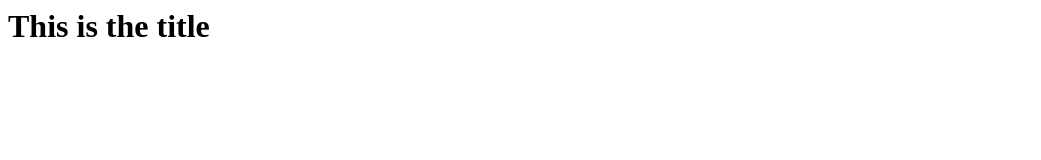
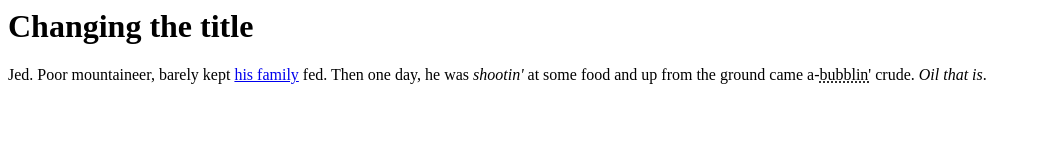
Before and after one commit to nielsondesign/hello-world, a plain HTML site: page index.html in a window 1280 px wide. Shown: the whole page, without its empty margins (0-1041 px from the left). Drawn offline with Linux system fonts and the light colour scheme.

Commit message:
chasing the title

```diff
--- a/index.html
+++ b/index.html
@@ -1,5 +1,9 @@
 <html>
 <body>
-	<h1> This is the title</h1>
+	<h1>Changing the title</h1>
+	<p This is the story of a man named <b>Jed</b class="name">.
+Poor mountaineer, barely kept <a href="http://jedsfamily.com">his family</a> fed.
+Then one day, he was <abbr><i>shootin'</abbr></i> at some food and up from the ground
+came a-<abbr title="bubbling">bubblin'</abbr> crude. <i>Oil that is</i>.</p>
 </body>
 </html>
```
